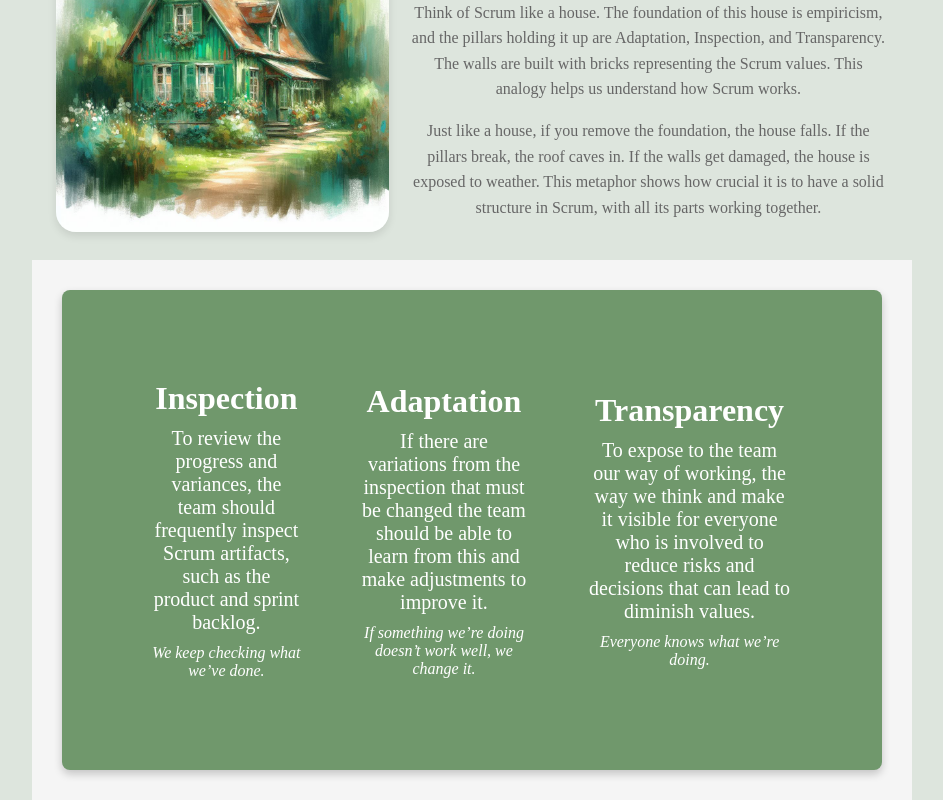
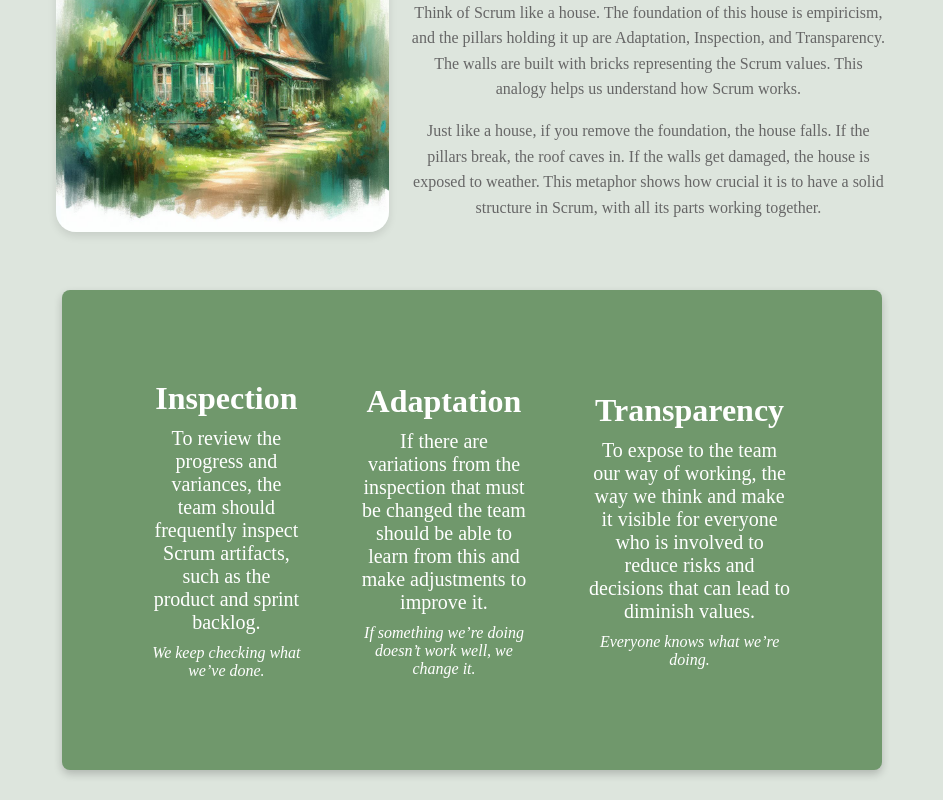
Before and after one commit to Memai2023/scrum-guide, a React (Vite) app: page /essence in a window 1280 px wide. Shown: the part 1527-2327 px from the top of the page, without its empty margins (168-1111 px from the left). Built offline with nearby package versions, Linux system fonts and the light colour scheme.

Commit message:
Fixed css on component scrum50

```diff
--- a/src/Components/Essence/ThreePillarsInfo/ThreePillarsInfo.module.css
+++ b/src/Components/Essence/ThreePillarsInfo/ThreePillarsInfo.module.css
@@ -1,5 +1,4 @@
 .threePillarsContainer {
-  background-color: #F5F5F5;
   display: flex;
   flex-direction: column;
   justify-content: center;
```
